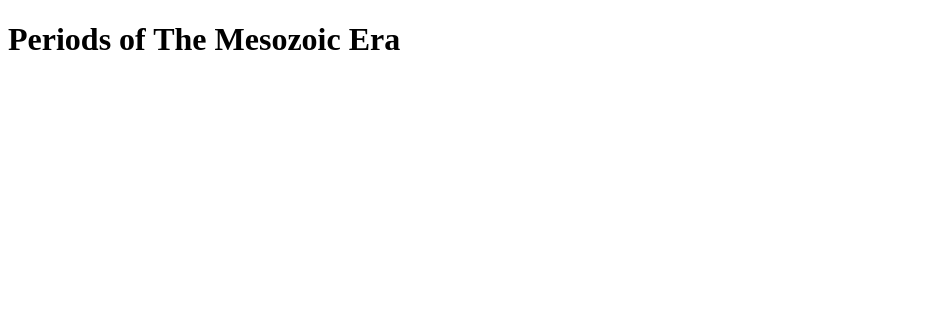
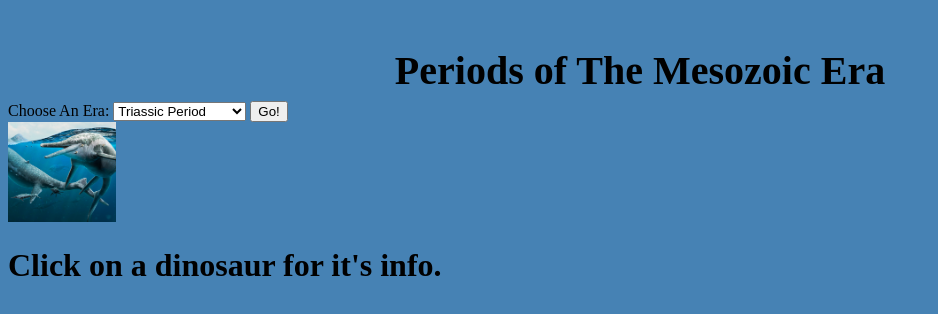
Before and after one commit to WCC901/SBA316, a plain HTML site: page index.html in a window 1280 px wide. Shown: the whole page, without its empty margins (0-938 px from the left). Drawn offline with Linux system fonts and the light colour scheme.

Commit message:
Added basic html elements and started finding appropriate pictures and styling.

```diff
--- a/index.html
+++ b/index.html
@@ -5,16 +5,28 @@
     <meta name="viewport" content="width=device-width, initial-scale=1.0">
     <link rel="stylesheet" href="style.css">
     <script src="index.js"></script>
-    <title>Document</title>
+    <title>Periods of The Mesozoic Era</title>
 </head>
 <body>
     <header>
-        <h1>Periods of The Mesozoic Era</h1>
+        <h1 id="title">Periods of The Mesozoic Era</h1>
     </header>
+    <div id="interactionArea">
+        <label for="eras">Choose An Era:</label>
+        <select name="eras" id="eras">
+            <option value="triassic">Triassic Period</option>
+            <option value="jurassic">Jurassic Period</option>
+            <option value="cretaceous">Cretaceous Period</option>
+        </select>
+        <input type="submit" value="Go!">
+    </div>
     <div id="gallery">
-        <img src="" alt="">
+        <img src="./shoni.jpg" height=100px alt="Shonisaurus Picture">
         <img src="" alt="">
         <img src="" alt="">
     </div>
+    <div>
+        <h1 id="dinoDesc">Click on a dinosaur for it's info.</h1>
+    </div>
 </body>
 </html>
--- a/style.css
+++ b/style.css
@@ -0,0 +1,15 @@
+body {
+    background-color: steelblue;
+}
+
+#title {
+    font-size: 2.5em;
+    text-align: center;
+    position: relative;
+    top: .5em;
+}
+
+#interactionArea {
+    /* position: relative; */
+    margin: auto;
+}
```
Also changed, not shown: shoni.jpg (added).
